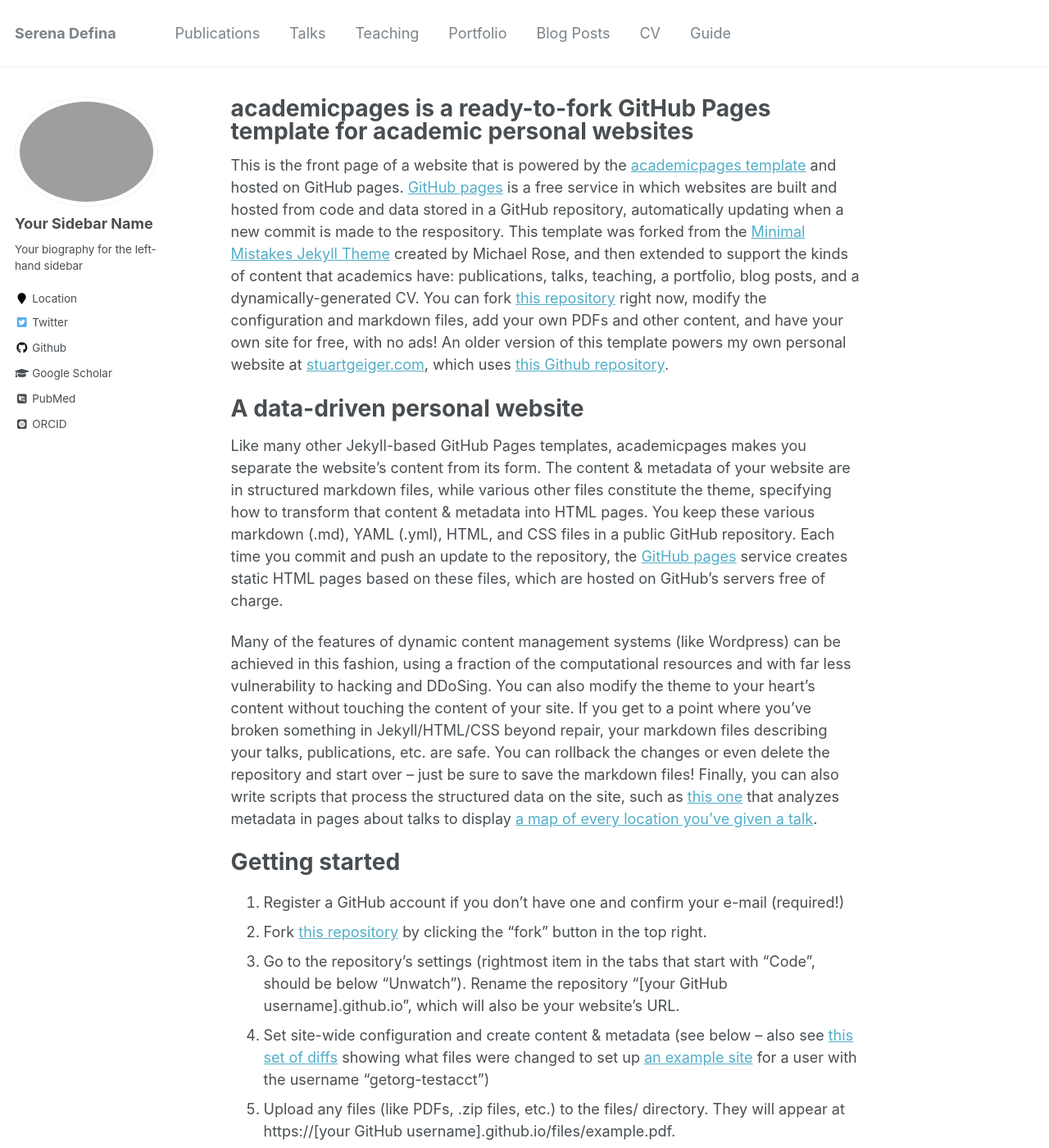
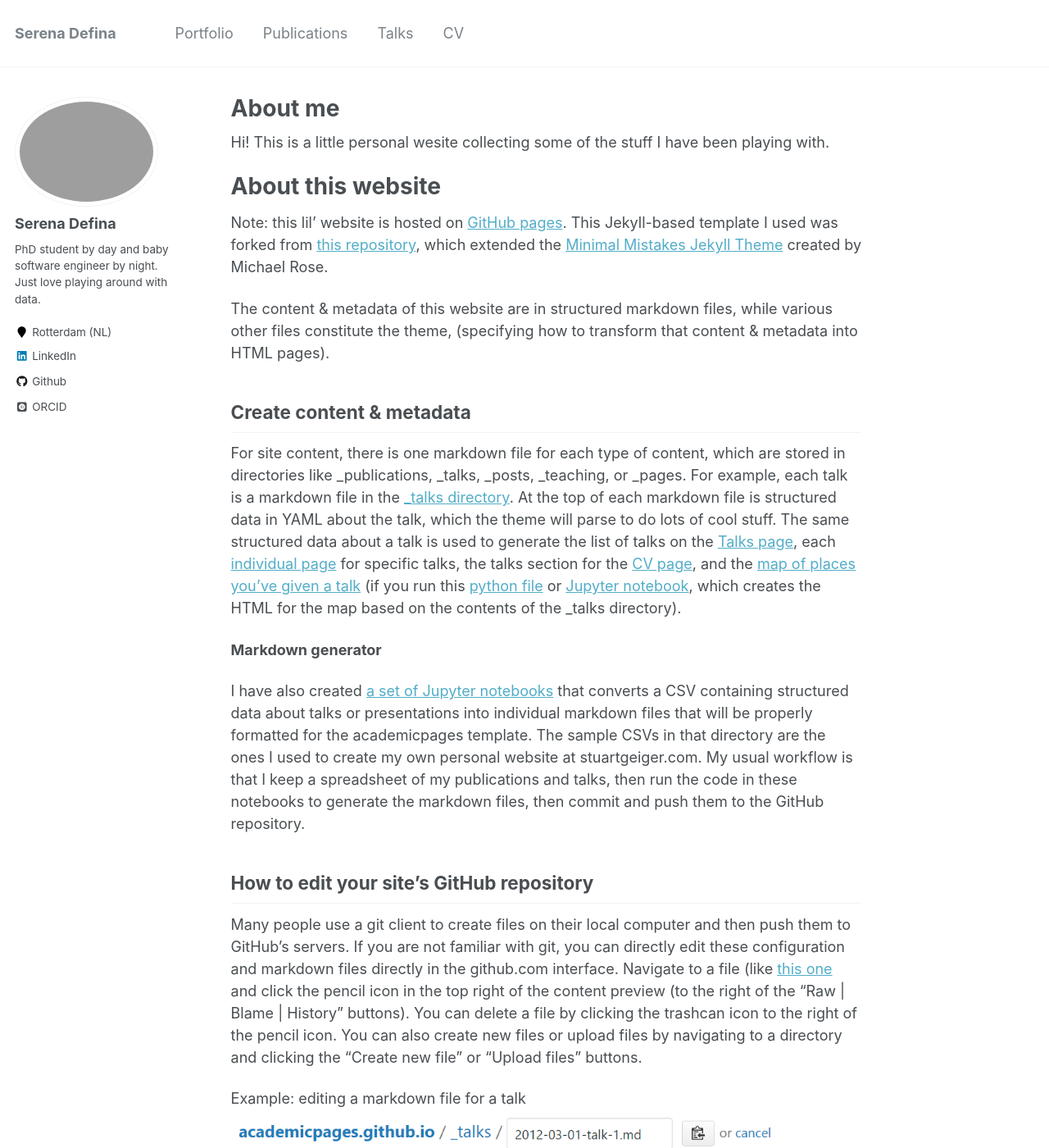
Before and after one commit to SereDef/seredef.github.io, a Jekyll site: the page built from _pages/about.md, in a window 1280 px wide and 1400 px high. Shown: the whole window at 82% size. Built offline with Jekyll 4.4.1, drawn with Linux system fonts in a browser that asks for light colours; some web fonts are replaced; some of the changed text lies outside the part shown.

Commit message:
initial personlaization

```diff
--- a/_config.yml
+++ b/_config.yml
@@ -15,7 +15,7 @@ url                      : https://seredef.github.io # the base hostname & proto
 baseurl                  : "" # the subpath of your site, e.g. "/blog"
 repository               : "SereDef/seredef.github.io"
 teaser                   :  # filename of teaser fallback teaser image placed in /images/, .e.g. "500x300.png"
-breadcrumbs              : false # true, false (default)
+breadcrumbs              : false # (default)
 words_per_minute         : 160
 future                   : true
 read_more                : "disabled" # if enabled, adds "Read more" links to excerpts
@@ -80,13 +80,13 @@ analytics:
 
 # Site Author
 author:
-  name             : "Your Sidebar Name"
-  avatar           : "profile.jpg"
-  bio              : "Your biography for the left-hand sidebar"
-  location         : "Location"
+  name             : "Serena Defina"
+  avatar           : "profile.png"
+  bio              : "PhD student by day and baby software engineer by night. Just love playing around with data."
+  location         : "Rotterdam (NL)"
   employer         :
-  pubmed           : "https://www.ncbi.nlm.nih.gov/pubmed/?term=john+snow"
-  googlescholar    : "http://yourfullgooglescholarurl.com"
+  pubmed           : # "https://www.ncbi.nlm.nih.gov/pubmed/?term=john+snow"
+  googlescholar    : # "http://yourfullgooglescholarurl.com"
   email            :
   researchgate     :  # example: "https://www.researchgate.net/profile/yourprofile"
   uri              :
@@ -96,20 +96,20 @@ author:
   flickr           :
   facebook         :
   foursquare       :
-  github           : "academicpages"
+  github           : "SereDef"
   google_plus      :
   keybase          :
   instagram        :
-  impactstory      : #"https://profiles.impactstory.org/u/xxxx-xxxx-xxxx-xxxx"
+  impactstory      : # "https://profiles.impactstory.org/u/xxxx-xxxx-xxxx-xxxx"
   lastfm           :
-  linkedin         :
-  orcid            : "http://orcid.org/yourorcidurl"
+  linkedin         : "https://www.linkedin.com/in/serena-defina-684378183/"
+  orcid            : "https://orcid.org/0000-0003-3344-6597"
   pinterest        :
   soundcloud       :
   stackoverflow    : # http://stackoverflow.com/users/123456/username
   steam            :
   tumblr           :
-  twitter          : "replacethistwitterhandle"
+  twitter          : # "replacethistwitterhandle"
   vine             :
   weibo            :
   xing             :
--- a/_pages/about.md
+++ b/_pages/about.md
@@ -1,6 +1,6 @@
 ---
 permalink: /
-title: "academicpages is a ready-to-fork GitHub Pages template for academic personal websites"
+title: "About me"
 excerpt: "About me"
 author_profile: true
 redirect_from:
@@ -8,26 +8,15 @@ redirect_from:
   - /about.html
 ---
 
-This is the front page of a website that is powered by the [academicpages template](https://github.com/academicpages/academicpages.github.io) and hosted on GitHub pages. [GitHub pages](https://pages.github.com) is a free service in which websites are built and hosted from code and data stored in a GitHub repository, automatically updating when a new commit is made to the respository. This template was forked from the [Minimal Mistakes Jekyll Theme](https://mmistakes.github.io/minimal-mistakes/) created by Michael Rose, and then extended to support the kinds of content that academics have: publications, talks, teaching, a portfolio, blog posts, and a dynamically-generated CV. You can fork [this repository](https://github.com/academicpages/academicpages.github.io) right now, modify the configuration and markdown files, add your own PDFs and other content, and have your own site for free, with no ads! An older version of this template powers my own personal website at [stuartgeiger.com](http://stuartgeiger.com), which uses [this Github repository](https://github.com/staeiou/staeiou.github.io).
+Hi! This is a little personal wesite collecting some of the stuff I have been playing with.
 
-A data-driven personal website
+
+About this website
 ======
-Like many other Jekyll-based GitHub Pages templates, academicpages makes you separate the website's content from its form. The content & metadata of your website are in structured markdown files, while various other files constitute the theme, specifying how to transform that content & metadata into HTML pages. You keep these various markdown (.md), YAML (.yml), HTML, and CSS files in a public GitHub repository. Each time you commit and push an update to the repository, the [GitHub pages](https://pages.github.com/) service creates static HTML pages based on these files, which are hosted on GitHub's servers free of charge.
 
-Many of the features of dynamic content management systems (like Wordpress) can be achieved in this fashion, using a fraction of the computational resources and with far less vulnerability to hacking and DDoSing. You can also modify the theme to your heart's content without touching the content of your site. If you get to a point where you've broken something in Jekyll/HTML/CSS beyond repair, your markdown files describing your talks, publications, etc. are safe. You can rollback the changes or even delete the repository and start over -- just be sure to save the markdown files! Finally, you can also write scripts that process the structured data on the site, such as [this one](https://github.com/academicpages/academicpages.github.io/blob/master/talkmap.ipynb) that analyzes metadata in pages about talks to display [a map of every location you've given a talk](https://academicpages.github.io/talkmap.html).
+Note: this lil' website is hosted on [GitHub pages](https://pages.github.com). This Jekyll-based template I used was forked from [this repository](https://github.com/academicpages/academicpages.github.io), which extended the [Minimal Mistakes Jekyll Theme](https://mmistakes.github.io/minimal-mistakes/) created by Michael Rose.
 
-Getting started
-======
-1. Register a GitHub account if you don't have one and confirm your e-mail (required!)
-1. Fork [this repository](https://github.com/academicpages/academicpages.github.io) by clicking the "fork" button in the top right.
-1. Go to the repository's settings (rightmost item in the tabs that start with "Code", should be below "Unwatch"). Rename the repository "[your GitHub username].github.io", which will also be your website's URL.
-1. Set site-wide configuration and create content & metadata (see below -- also see [this set of diffs](http://archive.is/3TPas) showing what files were changed to set up [an example site](https://getorg-testacct.github.io) for a user with the username "getorg-testacct")
-1. Upload any files (like PDFs, .zip files, etc.) to the files/ directory. They will appear at https://[your GitHub username].github.io/files/example.pdf.
-1. Check status by going to the repository settings, in the "GitHub pages" section
-
-Site-wide configuration
-------
-The main configuration file for the site is in the base directory in [_config.yml](https://github.com/academicpages/academicpages.github.io/blob/master/_config.yml), which defines the content in the sidebars and other site-wide features. You will need to replace the default variables with ones about yourself and your site's github repository. The configuration file for the top menu is in [_data/navigation.yml](https://github.com/academicpages/academicpages.github.io/blob/master/_data/navigation.yml). For example, if you don't have a portfolio or blog posts, you can remove those items from that navigation.yml file to remove them from the header.
+The content & metadata of this website are in structured markdown files, while various other files constitute the theme, (specifying how to transform that content & metadata into HTML pages).
 
 Create content & metadata
 ------
```
Also changed, not shown: _data/navigation.yml (+10 -9 lines), _pages/cv.md (+4 -3 lines), 2 other files.
